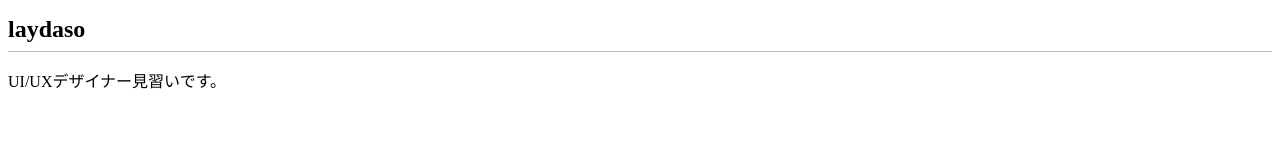
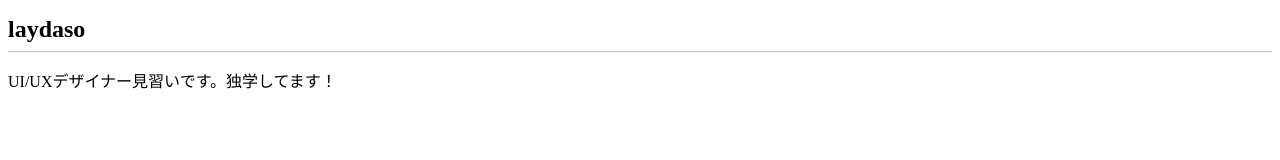
Before and after one commit to laydaso/laydaso.github.io, a plain HTML site: page index.html in a window 1280 px wide. Drawn offline with Linux system fonts and the light colour scheme.

Commit message:
Add files via upload

```diff
--- a/index.html
+++ b/index.html
@@ -8,6 +8,6 @@
 </head>
 <body>
   <h1>laydaso</h1>
-  <p>UI/UXデザイナー見習いです。</p>
+  <p>UI/UXデザイナー見習いです。独学してます！</p>
 </body>
 </html>
```
